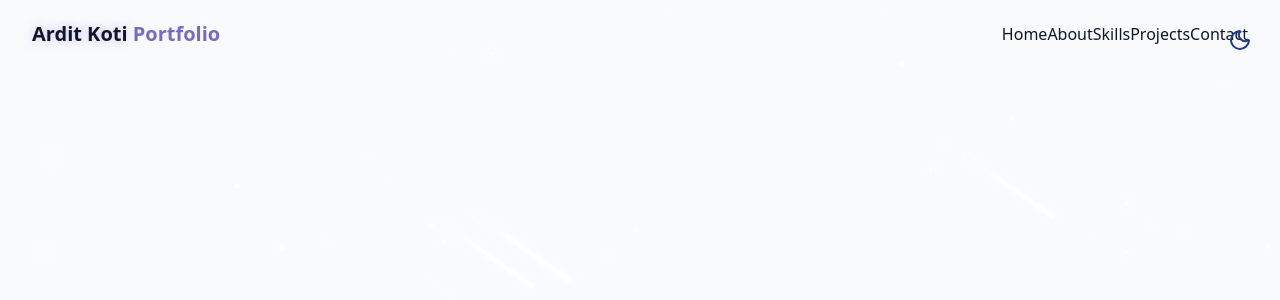
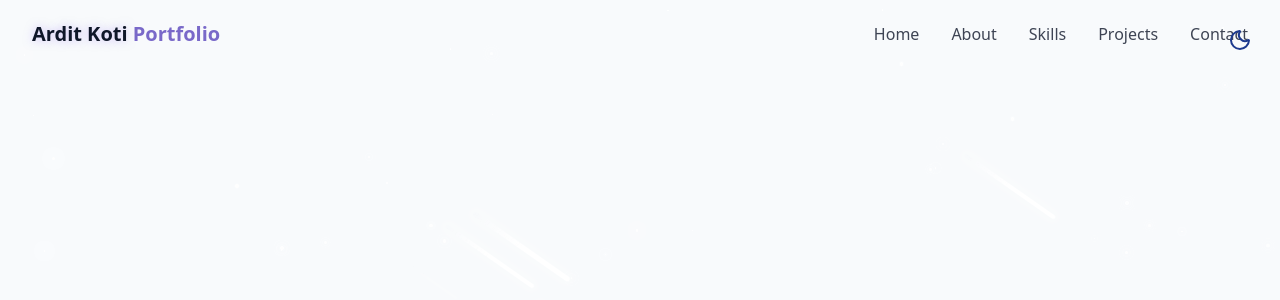
Before and after one commit to Ardit-K/PortfolioSite, a React (Vite) app: page / in a window 1280 px wide. Shown: the top 300 px of the page. Built offline with nearby package versions, Linux system fonts and the light colour scheme.

Commit message:
NavBar Colors

```diff
--- a/src/components/Navbar.jsx
+++ b/src/components/Navbar.jsx
@@ -36,9 +36,12 @@
             </a>
 
             {/* Desktop Nav */}
-            <div>
+            <div className="hidden md:flex space-x-8">
                 {navItems.map((item, key) => (
-                    <a>{item.name}</a>
+                    <a className="text-foreground/80 hover:text-primary transition-colors duration-300"
+                    key={key} href={item.href}>
+                        {item.name}
+                    </a>
                 ))}
             </div>
 
```
